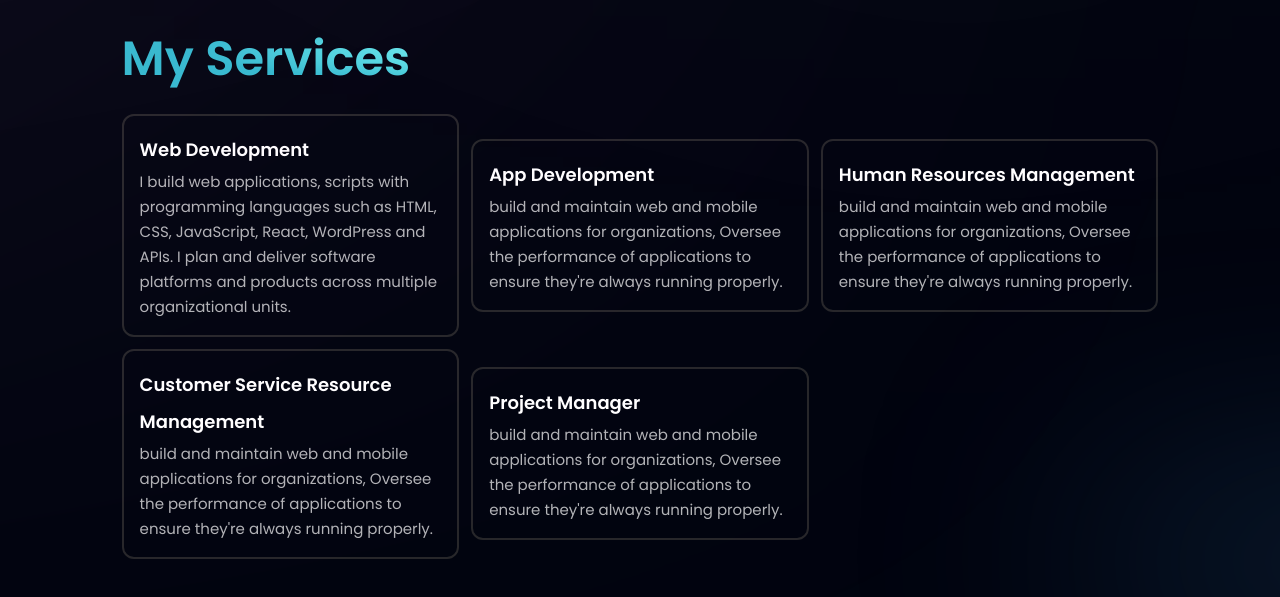
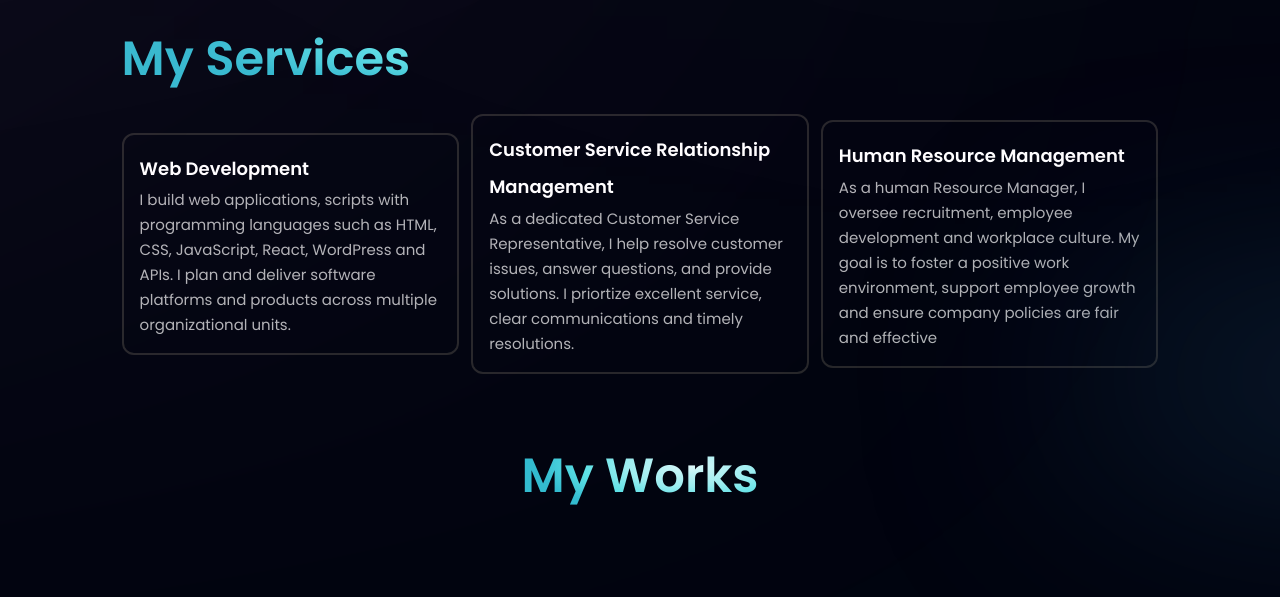
Before and after one commit to Oluebubedestiny/Dextitech, a React (Vite) app: page / in a window 1280 px wide. Shown: the part 1380-1977 px from the top of the page. Built offline with nearby package versions, Linux system fonts and the light colour scheme.

Commit message:
update on service section

```diff
--- a/src/constants/index.js
+++ b/src/constants/index.js
@@ -30,24 +30,14 @@ export const services = [
     info: "I build web applications, scripts with programming languages such as HTML, CSS, JavaScript, React, WordPress and APIs. I plan and deliver software platforms and products across multiple organizational units.",
   },
   {
-    id: "App",
-    title: "App Development",
-    info: " build and maintain web and mobile applications for organizations, Oversee the performance of applications to ensure they're always running properly.",
+    id: "csrm",
+    title: "Customer Service Relationship Management",
+    info: "As a dedicated Customer Service Representative, I help resolve customer issues, answer questions, and provide solutions. I priortize excellent service, clear communications and timely resolutions.",
   },
   {
-    id: "Hrm",
-    title: "Human Resources Management",
-    info: "build and maintain web and mobile applications for organizations, Oversee the performance of applications to ensure they're always running properly.",
-  },
-  {
-    id: "csrm",
-    title: "Customer Service Resource Management",
-    info: "build and maintain web and mobile applications for organizations, Oversee the performance of applications to ensure they're always running properly.",
-  },
-  {
-    id: "pmp",
-    title: "Project Manager",
-    info: "build and maintain web and mobile applications for organizations, Oversee the performance of applications to ensure they're always running properly.",
+    id: "hrm",
+    title: "Human Resource Management ",
+    info: "As a human Resource Manager, I oversee recruitment, employee development and workplace culture. My goal is to foster a positive work environment, support employee growth and ensure company policies are fair and effective",
   },
 ];
 
```
